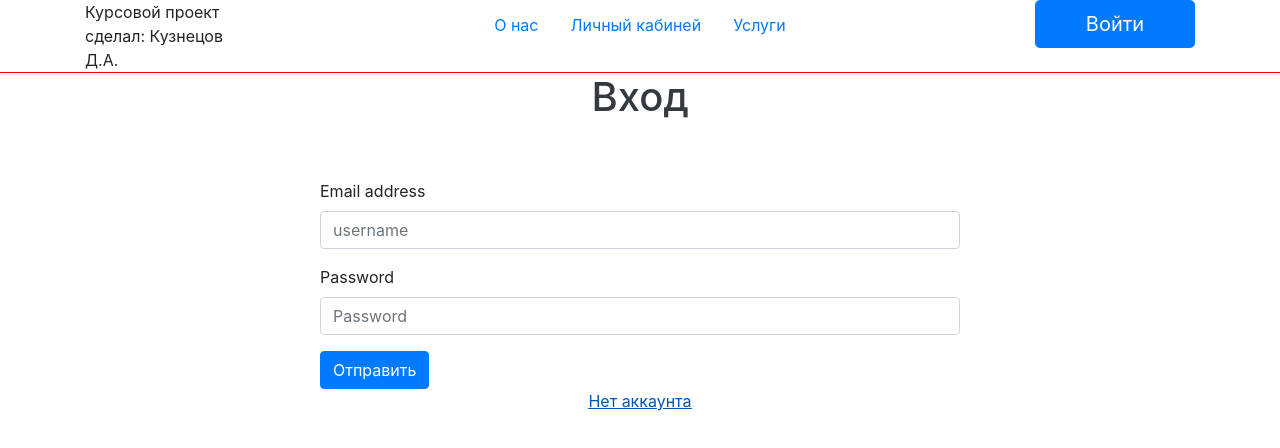
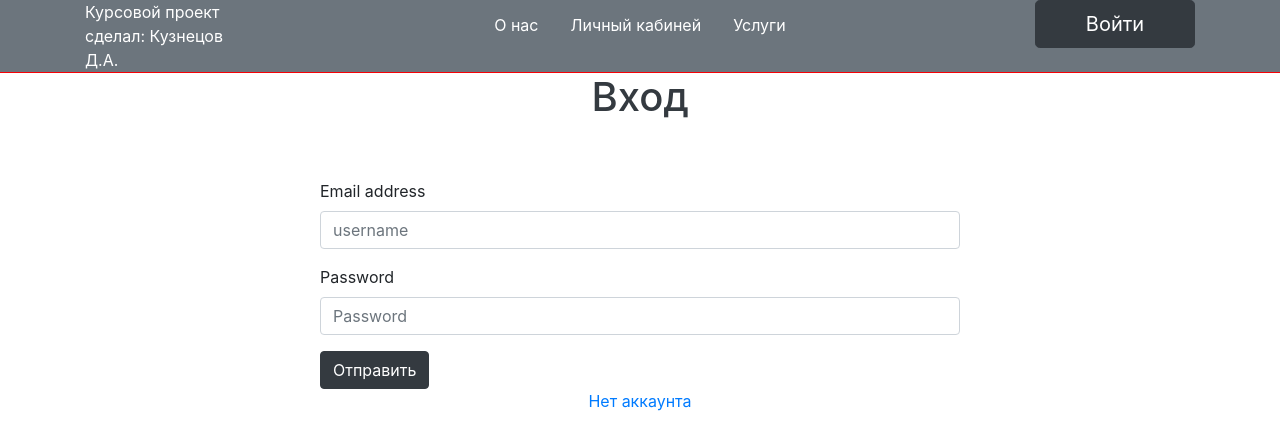
Before and after one commit to dimoedov/kursovaya_Kuznetsov_D_A, a React (Create React App) app in the folder client/: page /Auth in a window 1280 px wide. Shown: the top 448 px of the page. Built offline with nearby package versions, Linux system fonts and the light colour scheme; no server answers.

Commit message:
registration form
full registration form

```diff
--- a/client/src/components/Auth/Auth.js
+++ b/client/src/components/Auth/Auth.js
@@ -29,7 +29,7 @@ class Auth extends Component{
     };
     render() {
         return (
-            <div>
+            <div >
                 <div>
                     <h1 className='text-center text-dark'>Вход</h1>
                 </div>
@@ -49,11 +49,11 @@ class Auth extends Component{
                                    value={this.state.password}
                                    onChange={this.handleUserInput}  />
                         </div>
-                        <input type="submit" className="btn btn-primary" onSubmit={this.handleSubmit} value='Отправить'/>
+                        <input type="submit" className="btn btn-primary btn-dark" onSubmit={this.handleSubmit} value='Отправить'/>
                     </form>
                 </div>
                 <div className='text-center'>
-                    <Link className=''  to='/Register'> <a className="stretched-link" href="#">Нет аккаунта</a></Link>
+                    <Link  to='/Register'> <a href="#">Нет аккаунта</a></Link>
                 </div>
             </div>
 
--- a/client/src/components/Header/Header.js
+++ b/client/src/components/Header/Header.js
@@ -40,10 +40,12 @@ class Header extends Component {
             return null;
     }
         render() {
+
+        console.log(this.get_cookie('Authorized'));
             return (
-                <header className='header'>
+                <header className='header bg-secondary text-white'>
                     <div className="container">
-                        <div className="row">
+                        <div className="row" >
                             <div className="col-lg-2">
                                 <div className="header__tel">
                                     Курсовой проект сделал: Кузнецов Д.А.
@@ -55,65 +57,65 @@ class Header extends Component {
                                         <Route exact path='/'>
                                             <ul className="nav nav-pills">
                                                 <li className="nav-item">
-                                                    <Link  to='/'> <a className="nav-link active" href="#">О нас</a></Link>
+                                                    <Link  to='/'> <a className="nav-link text-white active" href="#">О нас</a></Link>
                                                 </li>
                                                 <li className="nav-item">
-                                                    <Link to='/Personal'><a className="nav-link" href="#">Личный кабиней</a></Link>
+                                                    <Link to='/Personal'><a className="nav-link text-white" href="#">Личный кабиней</a></Link>
                                                 </li>
                                                 <li className="nav-item">
-                                                    <Link to='/Market'><a className="nav-link" href="#">Услуги</a></Link>
+                                                    <Link to='/Market'><a className="nav-link text-white" href="#">Услуги</a></Link>
                                                 </li>
                                             </ul>
                                         </Route>
                                         <Route exact path='/Personal'>
                                             <ul className="nav nav-pills">
                                                 <li className="nav-item">
-                                                    <Link  to='/'> <a className="nav-link " href="#">О нас</a></Link>
+                                                    <Link  to='/'> <a className="nav-link text-white" href="#">О нас</a></Link>
                                                 </li>
                                                 <li className="nav-item">
-                                                    <Link to='/Personal'><a className="nav-link active" href="#">Личный кабиней</a></Link>
+                                                    <Link to='/Personal'><a className="nav-link text-white active" href="#">Личный кабиней</a></Link>
                                                 </li>
                                                 <li className="nav-item">
-                                                    <Link to='/Market'><a className="nav-link" href="#">Услуги</a></Link>
+                                                    <Link to='/Market'><a className="nav-link text-white" href="#">Услуги</a></Link>
                                                 </li>
                                             </ul>
                                         </Route>
                                         <Route exact path='/Market'>
                                             <ul className="nav nav-pills">
                                                 <li className="nav-item">
-                                                    <Link  to='/'> <a className="nav-link " href="#">О нас</a></Link>
+                                                    <Link  to='/'> <a className="nav-link text-white" href="#">О нас</a></Link>
                                                 </li>
                                                 <li className="nav-item">
-                                                    <Link to='/Personal'><a className="nav-link" href="#">Личный кабиней</a></Link>
+                                                    <Link to='/Personal'><a className="nav-link text-white" href="#">Личный кабиней</a></Link>
                                                 </li>
                                                 <li className="nav-item">
-                                                    <Link to='/Market'><a className="nav-link active" href="#">Услуги</a></Link>
+                                                    <Link to='/Market'><a className="nav-link active text-white" href="#">Услуги</a></Link>
                                                 </li>
                                             </ul>
                                         </Route>
                                         <Route exact path='/register'>
                                             <ul className="nav nav-pills">
                                                 <li className="nav-item">
-                                                    <Link  to='/'> <a className="nav-link " href="#">О нас</a></Link>
+                                                    <Link  to='/'> <a className="nav-link text-white" href="#">О нас</a></Link>
                                                 </li>
                                                 <li className="nav-item">
-                                                    <Link to='/Personal'><a className="nav-link" href="#">Личный кабиней</a></Link>
+                                                    <Link to='/Personal'><a className="nav-link text-white" href="#">Личный кабиней</a></Link>
                                                 </li>
                                                 <li className="nav-item">
-                                                    <Link to='/Market'><a className="nav-link" href="#">Услуги</a></Link>
+                                                    <Link to='/Market'><a className="nav-link text-white" href="#">Услуги</a></Link>
                                                 </li>
                                             </ul>
                                         </Route>
                                         <Route exact path='/auth'>
                                             <ul className="nav nav-pills">
                                                 <li className="nav-item">
-                                                    <Link  to='/'> <a className="nav-link " href="#">О нас</a></Link>
+                                                    <Link  to='/'> <a className="nav-link text-white" href="#">О нас</a></Link>
                                                 </li>
                                                 <li className="nav-item">
-                                                    <Link to='/Personal'><a className="nav-link" href="#">Личный кабиней</a></Link>
+                                                    <Link to='/Personal'><a className="nav-link text-white" href="#">Личный кабиней</a></Link>
                                                 </li>
                                                 <li className="nav-item">
-                                                    <Link to='/Market'><a className="nav-link" href="#">Услуги</a></Link>
+                                                    <Link to='/Market'><a className="nav-link text-white" href="#">Услуги</a></Link>
                                                 </li>
                                             </ul>
                                         </Route>
@@ -121,7 +123,7 @@ class Header extends Component {
                                 </nav>
                             </div>
                             <div className="col-lg-2">
-                                <Link  to='/Auth'><button type="button " className="flex-column btn btn-primary btn-lg btn-block">Войти</button></Link>
+                                <Link  to='/Auth'><button type="button " className="flex-column btn btn-primary btn-dark text-white btn-lg btn-block">Войти</button></Link>
                             </div>
                         </div>
                     </div>
--- a/client/src/components/Register/Register.js
+++ b/client/src/components/Register/Register.js
@@ -1,6 +1,8 @@
 import React, {Component} from 'react';
 import FormErrors from "../FormError/FormError"
 import './register.css';
+import {Redirect} from 'react-router-dom';
+
 class Register extends Component {
     constructor(props) {
         super(props);
@@ -10,7 +12,8 @@ class Register extends Component {
             formErrors: {username: '', password: ''},
             usernameValid: false,
             passwordValid: false,
-            formValid: false
+            formValid: false,
+            serverOtvet: ''
         }
     }
     handleUserInput = (e) => {
@@ -68,9 +71,9 @@ class Register extends Component {
                 },
                 body: formBody
             }).then(res => res.json())
-                .then(data => console.log(data))
+                .then(data => this.setState({serverOtvet: data}))
                 .catch(err => console.log("err: =" + err));
-
+        console.log(this.state.serverOtvet.success)
         } else{
             console.log('password = '+this.state.passwordValid+' login = '+this.state.usernameValid );
         }
@@ -78,6 +81,9 @@ class Register extends Component {
 
 
     render() {
+        if (this.state.serverOtvet.success){
+                return <Redirect to='/Auth'/>;
+        }else{
             return (
                 <div>
                     <div className="text-center">
@@ -86,6 +92,7 @@ class Register extends Component {
                     <div>
                         <form className="form-horizontal" onSubmit={this.handleSubmit}>
                             <div className="panel panel-default">
+                                <FormErrors formErrors={this.state.serverOtvet}/>
                                 <FormErrors formErrors={this.state.formErrors} />
                             </div>
                             <div className={`form-group ${this.errorClass(this.state.formErrors.username)}`}>
@@ -102,7 +109,7 @@ class Register extends Component {
                                        value={this.state.password}
                                        onChange={this.handleUserInput}  />
                             </div>
-                        <input type="submit" className="btn btn-primary" onSubmit={this.handleSubmit} value='Отправить'/>
+                            <input type="submit" className="btn btn-dark btn-primary" onSubmit={this.handleSubmit} value='Отправить'/>
                         </form>
                     </div>
                     <div className="register_text">
@@ -119,5 +126,7 @@ class Register extends Component {
 
             );
         }
+
+    }
 }
 export default Register;
```
Lines whose indentation alone changed are shown as unchanged.
